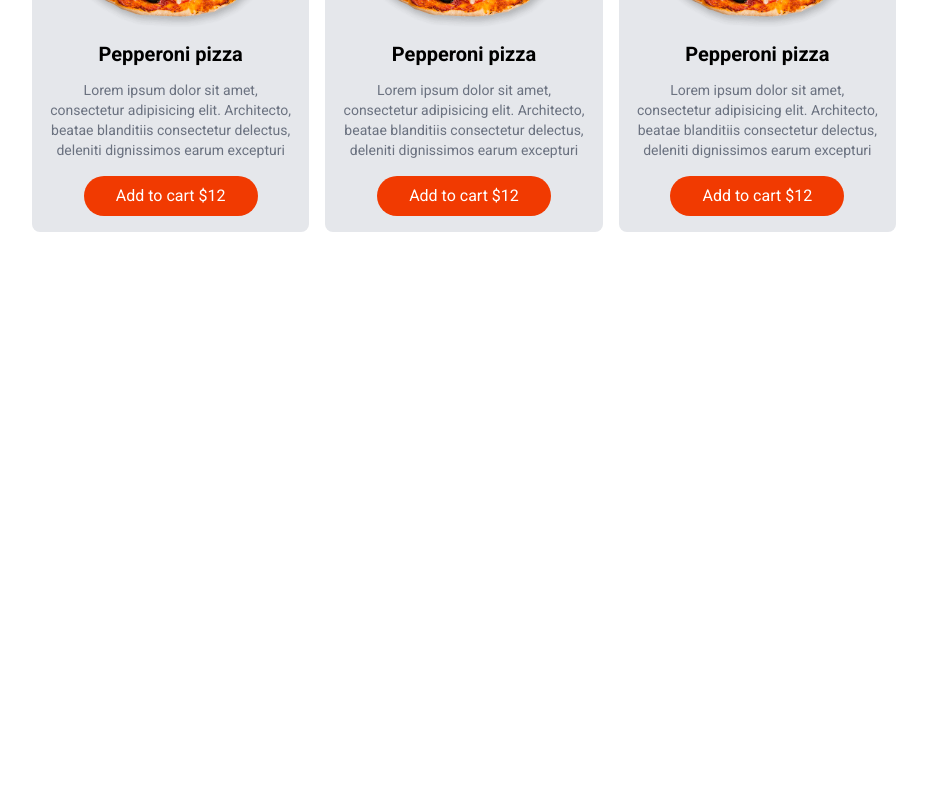
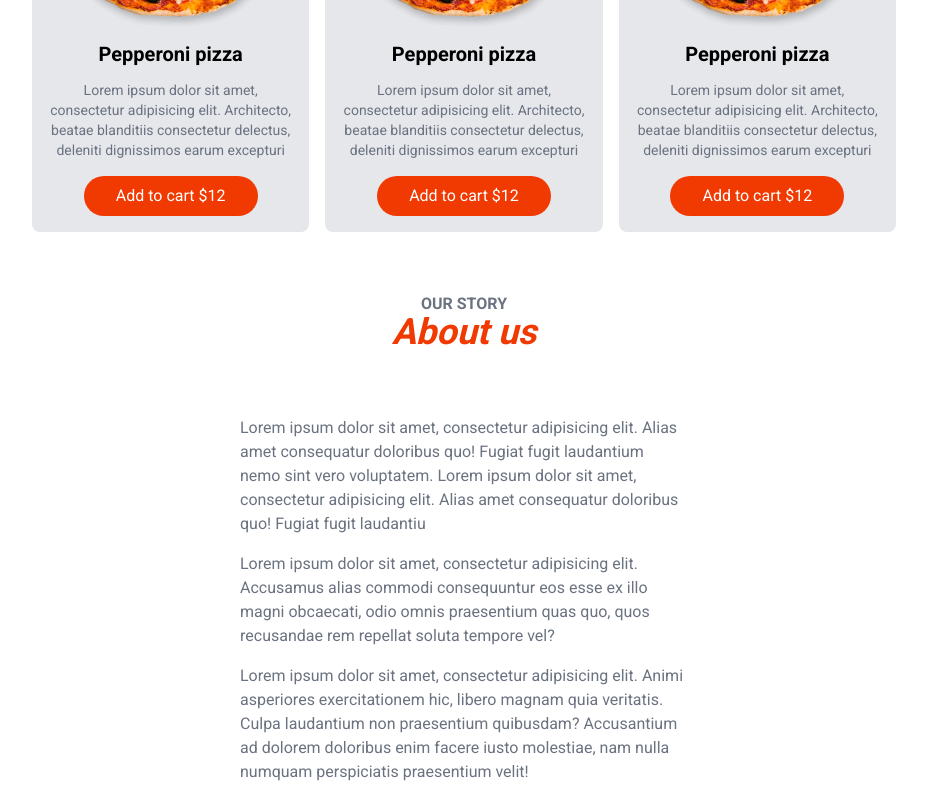
Before and after one commit to PerpetuumG/st-pizza_dawid, a Next.js app: page / in a window 1280 px wide. Shown: the part 1182-1982 px from the top of the page, without its empty margins (176-1103 px from the left). Before the commit the page ends 1430 px from the top, so only its background shows below. Built offline with nearby package versions, Linux system fonts and the light colour scheme.

Commit message:
About us

```diff
--- a/src/app/page.js
+++ b/src/app/page.js
@@ -1,13 +1,41 @@
 import Header from '@/components/layout/Header';
 import Hero from '@/components/layout/Hero';
 import HomeMenu from '@/components/layout/HomeMenu';
+import SectionHeaders from '@/components/layout/SectionHeaders';
 
 export default function Home() {
   return (
     <>
       <Header />
+
       <Hero />
+
       <HomeMenu />
+
+      <section className={'text-center my-16'}>
+        <SectionHeaders subHeader={'Our story'} mainHeader={'About us'} />
+      </section>
+
+      <div className={'text-gray-500 max-w-md mx-auto mt-4 flex flex-col gap-4'}>
+        <p>
+          Lorem ipsum dolor sit amet, consectetur adipisicing elit. Alias amet consequatur doloribus
+          quo! Fugiat fugit laudantium nemo sint vero voluptatem. Lorem ipsum dolor sit amet,
+          consectetur adipisicing elit. Alias amet consequatur doloribus quo! Fugiat fugit laudantiu
+        </p>
+
+        <p>
+          Lorem ipsum dolor sit amet, consectetur adipisicing elit. Accusamus alias commodi
+          consequuntur eos esse ex illo magni obcaecati, odio omnis praesentium quas quo, quos
+          recusandae rem repellat soluta tempore vel?
+        </p>
+
+        <p>
+          Lorem ipsum dolor sit amet, consectetur adipisicing elit. Animi asperiores exercitationem
+          hic, libero magnam quia veritatis. Culpa laudantium non praesentium quibusdam? Accusantium
+          ad dolorem doloribus enim facere iusto molestiae, nam nulla numquam perspiciatis
+          praesentium velit!
+        </p>
+      </div>
     </>
   );
 }
--- a/src/components/layout/HomeMenu.jsx
+++ b/src/components/layout/HomeMenu.jsx
@@ -1,5 +1,6 @@
 import Image from 'next/image';
 import MenuItem from '@/components/menu/MenuItem';
+import SectionHeaders from '@/components/layout/SectionHeaders';
 
 const HomeMenu = () => {
   return (
@@ -15,8 +16,7 @@
       </div>
 
       <div className={'text-center mb-4'}>
-        <h3 className={'uppercase text-gray-500 font-semibold leading-4'}>Check out</h3>
-        <h2 className={'text-primary font-bold text-4xl italic'}>Menu </h2>
+        <SectionHeaders subHeader={'Check out'} mainHeader={'Menu'} />
       </div>
 
       <div className={'grid grid-cols-3 gap-4'}>
--- /dev/null
+++ b/src/components/layout/SectionHeaders.jsx
@@ -0,0 +1,10 @@
+const SectionHeaders = ({ subHeader, mainHeader }) => {
+  return (
+    <>
+      <h3 className={'uppercase text-gray-500 font-semibold leading-4'}>{subHeader}</h3>
+      <h2 className={'text-primary font-bold text-4xl italic'}>{mainHeader}</h2>
+    </>
+  );
+};
+
+export default SectionHeaders;
```
